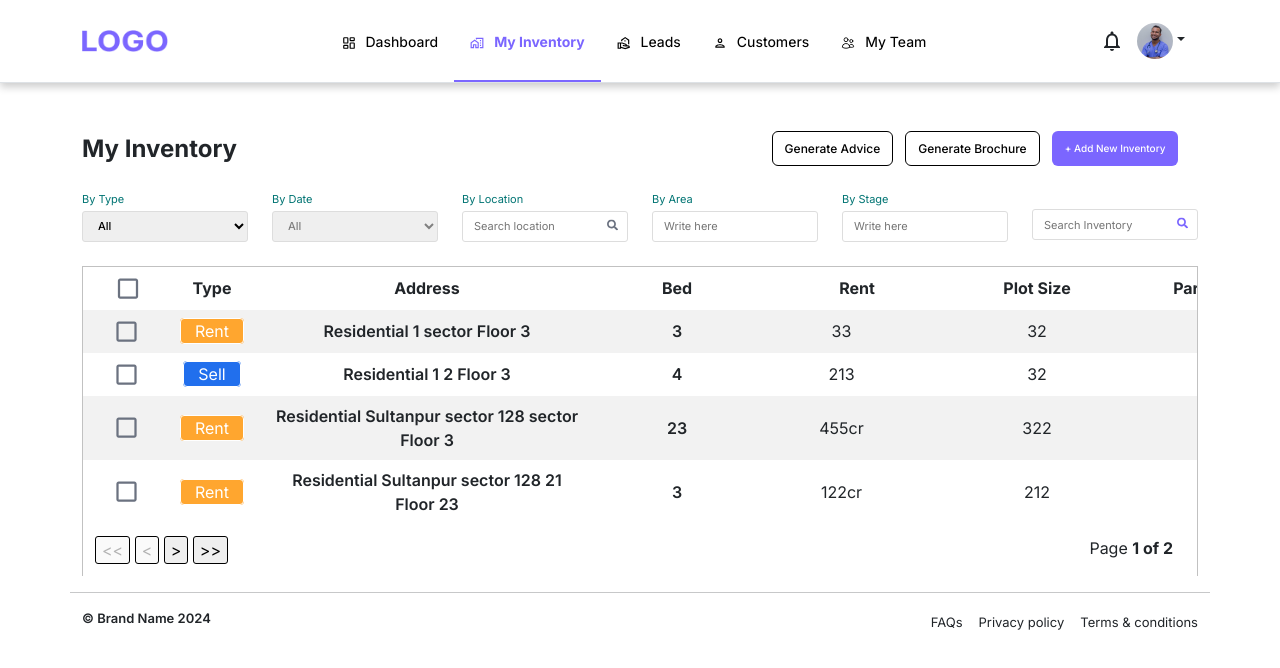
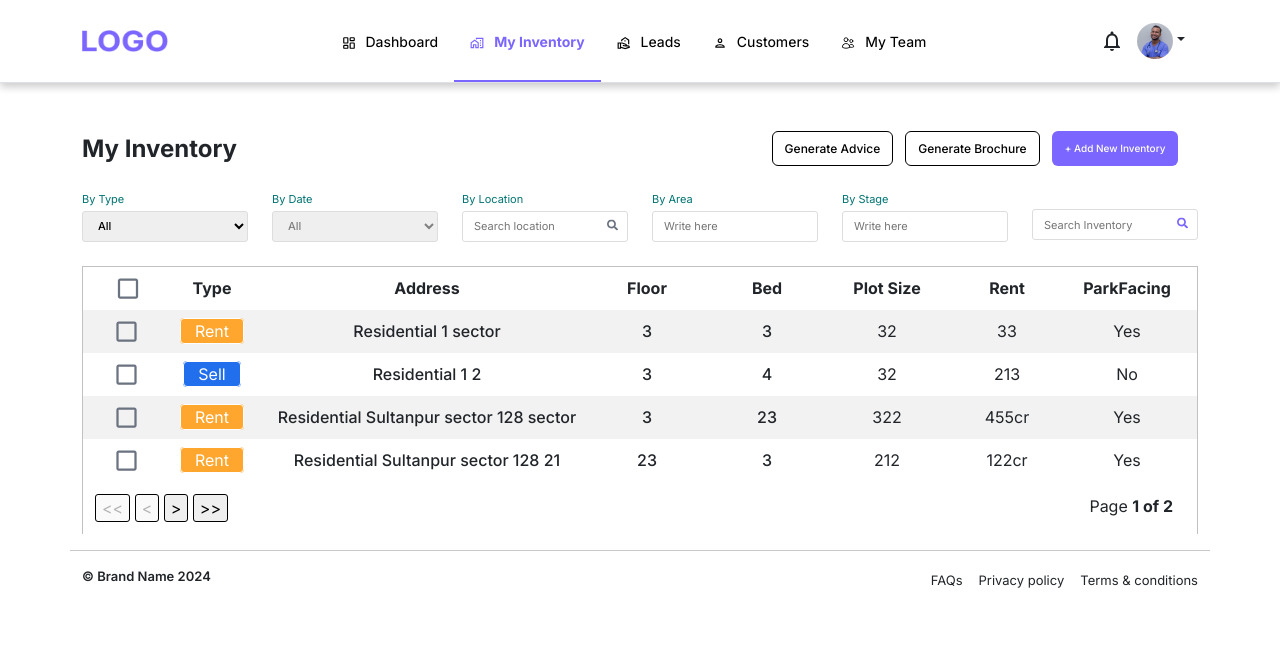
Before and after one commit to hariomsep21/CRM-project, a React (Vite) app in the folder CRM-Project/: page /myinventory in a window 1280 px wide. Shown: the top 668 px of the page. Built offline with nearby package versions, Linux system fonts and the light colour scheme; data requests are answered from the project's data file.

Commit message:
resolved reload problem

```diff
--- a/CRM-Project/db.json
+++ b/CRM-Project/db.json
@@ -95,6 +95,22 @@
       "stiltParking": "Yes",
       "staffRoom": "No",
       "remarks": "2206 corner"
+    },
+    {
+      "id": "25e4",
+      "propertyType": "Residential",
+      "propertyStatus": "Rent",
+      "address": "Sultanpur sector 128",
+      "location": "21",
+      "floor": "3",
+      "bed": "22",
+      "rent": "21cr",
+      "plotSize": "22",
+      "parkFacing": "Yes",
+      "lift": "Yes",
+      "stiltParking": "Yes",
+      "staffRoom": "Yes",
+      "remarks": "Front"
     }
   ]
 }
--- a/CRM-Project/src/components/MyInventory_Comp/Inventory_Body.jsx
+++ b/CRM-Project/src/components/MyInventory_Comp/Inventory_Body.jsx
@@ -1,4 +1,4 @@
-import React, { useEffect, useState } from "react";
+import React, { useEffect, useState, useCallback } from "react";
 import style from "./Inventory_Body.module.css";
 import { FaSearch } from "react-icons/fa";
 import { useTable, useSortBy, usePagination } from "react-table";
@@ -16,26 +16,34 @@ import Inventory_Header from "./Inventory_Header";
 const Inventory_Body = () => {
   const [selectedRows, setSelectedRows] = useState([]);
   const [data, setData] = useState([]);
+  const [reload, setReload] = useState(false); // State to track data reload
+
+  const fetchData = useCallback(() => {
+    fetch("http://localhost:5000/myInventory")
+      .then((res) => res.json())
+      .then((data) => setData(data));
+  }, []);
 
   useEffect(() => {
-    const fetchData = () => {
-      fetch("http://localhost:5000/myInventory")
-        .then((res) => res.json())
-        .then((data) => setData(data));
-    };
+    fetchData();
+  }, [fetchData, reload]); // Fetch data when component mounts or reload changes
 
-    fetchData();
-    const intervalId = setInterval(fetchData, 5000);
-
-    return () => clearInterval(intervalId);
-  }, []);
-
+  const handleNewRecordAdded = () => {
+    setReload((prev) => !prev); // Toggle reload state to trigger data fetch
+  };
   const generatePDF = () => {
     const selectedData = data.filter((row) => selectedRows.includes(row.id));
     const doc = new jsPDF({
       orientation: "landscape", // Optional: Landscape orientation for wider content
       unit: "mm",
       format: [297, 210], // A4 page size in mm (width, height)
+    });
+
+    // Add main heading
+    doc.setFontSize(16);
+    doc.setFont("helvetica", "semi-bold");
+    doc.text("Property Advice", doc.internal.pageSize.getWidth() / 2, 20, {
+      align: "center",
     });
 
     // Define common border color for both header and body
@@ -48,7 +56,7 @@ const Inventory_Body = () => {
       overflow: "linebreak",
       tableLineColor: borderColor, // Border color for body cells
       tableLineWidth: 0.75, // Border width
-      margin: { top: 10 },
+      margin: { top: 30 }, // Adjust top margin to make space for heading
       styles: {
         fillColor: [255, 255, 255], // No background color for cells
         textColor: [0, 0, 0], // Text color
@@ -164,9 +172,17 @@ const Inventory_Body = () => {
       },
       {
         Header: "Address",
-        accessor: (row) =>
-          `${row.propertyType} ${row.address} ${row.location} Floor ${row.floor}`,
+        accessor: (row) => `${row.propertyType} ${row.address} ${row.location}`,
         HeaderStyle: style.header_PropertyStyle,
+        Cell: ({ value }) => (
+          <div className={style.cell_PropertyStyle}>{value}</div>
+        ),
+      },
+
+      {
+        Header: "Floor",
+        accessor: "floor",
+        HeaderStyle: style.header_headingNameStyle,
         Cell: ({ value }) => (
           <div className={style.cell_PropertyStyle}>{value}</div>
         ),
@@ -179,17 +195,15 @@ const Inventory_Body = () => {
           <div className={style.cell_PropertyStyle}>{value}</div>
         ),
       },
+
+      {
+        Header: "Plot Size",
+        accessor: "plotSize",
+        HeaderStyle: style.header_headingNameStyle,
+      },
       {
         Header: "Rent",
         accessor: "rent",
-        HeaderStyle: style.header_headingNameStyle,
-        Cell: ({ value }) => (
-          <div className={style.cell_BodyNameStyle}>{value}</div>
-        ),
-      },
-      {
-        Header: "Plot Size",
-        accessor: "plotSize",
         HeaderStyle: style.header_headingNameStyle,
       },
       {
@@ -290,7 +304,8 @@ const Inventory_Body = () => {
                 </button>
               </div>
               <div className={`col-4 ${style.Div_addInventorybtn}`}>
-                <MyInventory_Create />
+                <MyInventory_Create onNewRecordAdded={handleNewRecordAdded} />{" "}
+                {/* Pass the callback as a prop */}
               </div>
             </div>
           </div>
--- a/CRM-Project/src/components/MyInventory_Comp/Inventory_Body.module.css
+++ b/CRM-Project/src/components/MyInventory_Comp/Inventory_Body.module.css
@@ -22,6 +22,7 @@
   border: 1px solid transparent;
   background-color: var(--primary-bg-color);
 }
+
 
 .Div_advicebtn {
   padding: 0;
@@ -140,7 +141,7 @@
 }
 
 .cell_PropertyStyle {
-  font-weight: 600;
+  font-weight: 500;
 }
 
 .header_PropertyStyle {
@@ -148,11 +149,11 @@
 }
 
 .header_headingNameStyle {
-  width: 180px !important;
+  width: 120px !important;
 }
 
 .cell_BodyNameStyle {
-  width: 133px !important;
+  width: 100px !important;
 }
 
 /* In your CSS file */
--- a/CRM-Project/src/components/MyInventory_Comp/MyInventory_Create/MyInventory_Create.jsx
+++ b/CRM-Project/src/components/MyInventory_Comp/MyInventory_Create/MyInventory_Create.jsx
@@ -4,7 +4,7 @@ import style from "./MyInventory_Create.module.css";
 import "react-toastify/dist/ReactToastify.css";
 import { toast } from "react-toastify";
 
-const MyInventory_Create = () => {
+const MyInventory_Create = ({ onNewRecordAdded }) => {
   const [show, setShow] = useState(false);
   const [formData, setFormData] = useState({
     propertyType: "",
@@ -42,10 +42,11 @@ const MyInventory_Create = () => {
   const handleClose = () => setShow(false);
 
   const handleChange = (e) => {
-    setFormData({
-      ...formData,
-      [e.target.id]: e.target.value,
-    });
+    const { name, value } = e.target;
+    setFormData((prevData) => ({
+      ...prevData,
+      [name]: value,
+    }));
   };
 
   const handleSubmit = async (e) => {
@@ -74,6 +75,7 @@ const MyInventory_Create = () => {
 
       if (response.ok) {
         toast.success("Records added successfully");
+        onNewRecordAdded(); // Notify parent component
         handleClose();
       } else {
         toast.error("Failed to add records");
@@ -99,7 +101,7 @@ const MyInventory_Create = () => {
         className={`custom-modal modal-dialog-centered ${style.modal}`}
       >
         <Modal.Header closeButton>
-          <Modal.Title className={style.title}>Edit Need</Modal.Title>
+          <Modal.Title className={style.title}>New Inventory</Modal.Title>
         </Modal.Header>
         <Modal.Body className={style.modalBody}>
           <form onSubmit={handleSubmit}>
@@ -108,6 +110,7 @@ const MyInventory_Create = () => {
                 <label htmlFor="propertyType">Property Type</label>
                 <select
                   id="propertyType"
+                  name="propertyType"
                   className="form-control"
                   value={formData.propertyType}
                   onChange={handleChange}
@@ -124,6 +127,7 @@ const MyInventory_Create = () => {
                 <label htmlFor="propertyStatus">Property Status</label>
                 <select
                   id="propertyStatus"
+                  name="propertyStatus"
                   className="form-control"
                   value={formData.propertyStatus}
                   onChange={handleChange}
@@ -139,6 +143,7 @@ const MyInventory_Create = () => {
                 <label htmlFor="address">Address</label>
                 <input
                   type="text"
+                  name="address"
                   className="form-control"
                   id="address"
                   value={formData.address}
@@ -147,10 +152,11 @@ const MyInventory_Create = () => {
                 />
               </div>
 
-              <div className="form-group col-md-6 ps-3  pt-3">
+              <div className="form-group col-md-6 ps-3 pt-3">
                 <label htmlFor="location">Location</label>
                 <input
                   type="text"
+                  name="location"
                   className="form-control"
                   id="location"
                   value={formData.location}
@@ -164,6 +170,7 @@ const MyInventory_Create = () => {
                 <label htmlFor="floor">Floor</label>
                 <input
                   type="text"
+                  name="floor"
                   className="form-control"
                   id="floor"
                   value={formData.floor}
@@ -175,6 +182,7 @@ const MyInventory_Create = () => {
                 <label htmlFor="bed">Bed</label>
                 <input
                   type="text"
+                  name="bed"
                   className="form-control"
                   id="bed"
                   value={formData.bed}
@@ -189,6 +197,7 @@ const MyInventory_Create = () => {
                 <label htmlFor="rent">Rent</label>
                 <input
                   type="text"
+                  name="rent"
                   className="form-control"
                   id="rent"
                   value={formData.rent}
@@ -201,6 +210,7 @@ const MyInventory_Create = () => {
                 <label htmlFor="plotSize">Plot Size (SQ YDS)</label>
                 <input
                   type="text"
+                  name="plotSize"
                   className="form-control"
                   id="plotSize"
                   value={formData.plotSize}
@@ -214,6 +224,7 @@ const MyInventory_Create = () => {
                 <label htmlFor="parkFacing">Park Facing</label>
                 <select
                   id="parkFacing"
+                  name="parkFacing"
                   className="form-control"
                   value={formData.parkFacing}
                   onChange={handleChange}
@@ -228,6 +239,7 @@ const MyInventory_Create = () => {
                 <label htmlFor="lift">Lift</label>
                 <select
                   id="lift"
+                  name="lift"
                   className="form-control"
                   value={formData.lift}
                   onChange={handleChange}
@@ -244,6 +256,7 @@ const MyInventory_Create = () => {
                 <label htmlFor="stiltParking">Stilt Parking</label>
                 <select
                   id="stiltParking"
+                  name="stiltParking"
                   className="form-control"
                   value={formData.stiltParking}
                   onChange={handleChange}
@@ -258,6 +271,7 @@ const MyInventory_Create = () => {
                 <label htmlFor="staffRoom">Staff Room</label>
                 <select
                   id="staffRoom"
+                  name="staffRoom"
                   className="form-control"
                   value={formData.staffRoom}
                   onChange={handleChange}
@@ -272,6 +286,7 @@ const MyInventory_Create = () => {
               <label htmlFor="remarks">Remarks</label>
               <textarea
                 className="form-control"
+                name="remarks"
                 id="remarks"
                 value={formData.remarks}
                 onChange={handleChange}
--- a/CRM-Project/src/components/MyInventory_Comp/MyInventory_Create/MyInventory_Create.module.css
+++ b/CRM-Project/src/components/MyInventory_Comp/MyInventory_Create/MyInventory_Create.module.css
@@ -6,6 +6,16 @@
    border: 1px solid transparent;
    background-color: var(--primary-bg-color);
  }
+
+ .addInventory_btn:hover {
+   height: 35px;
+   font-size: 10px;
+   color: var(--secondary-text-color);
+   font-weight: 500;
+   border: 1px solid transparent;
+   background-color: var(--primary-bg-color);
+ }
+
 
  .modalBody {
    font-size: 14px;
```
